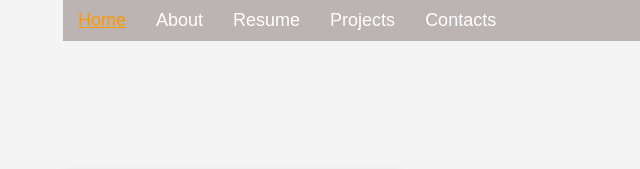
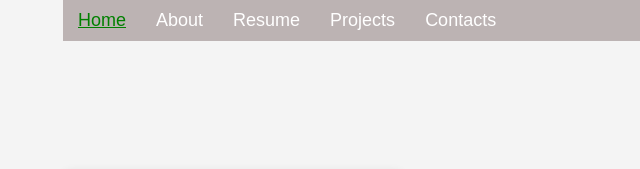
Before and after one commit to Manjulachavala/portfolio, a plain HTML site: page contacts.html in a window 1280 px wide. In both pictures the pointer is over the link "Home". Shown: the top 169 px of the page, 407-1047 px from the left. Drawn offline with Linux system fonts and the light colour scheme.

Commit message:
Update contacts.html

```diff
--- a/contacts.html
+++ b/contacts.html
@@ -73,7 +73,7 @@ nav {
         }
 
     .nav-list a:hover {
-            color: #ff9800;
+            color: green;
             text-decoration:underline;
         }
     </style>
```
